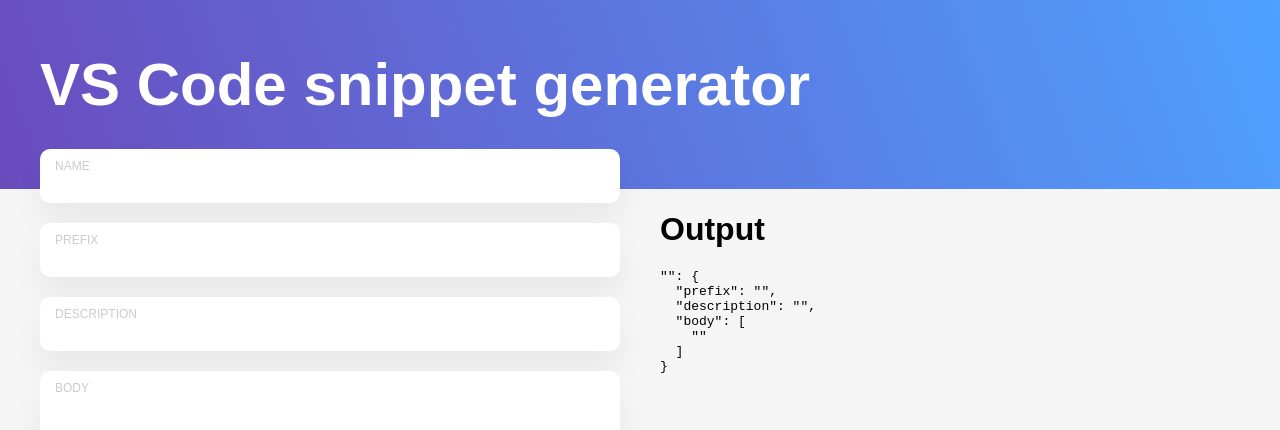
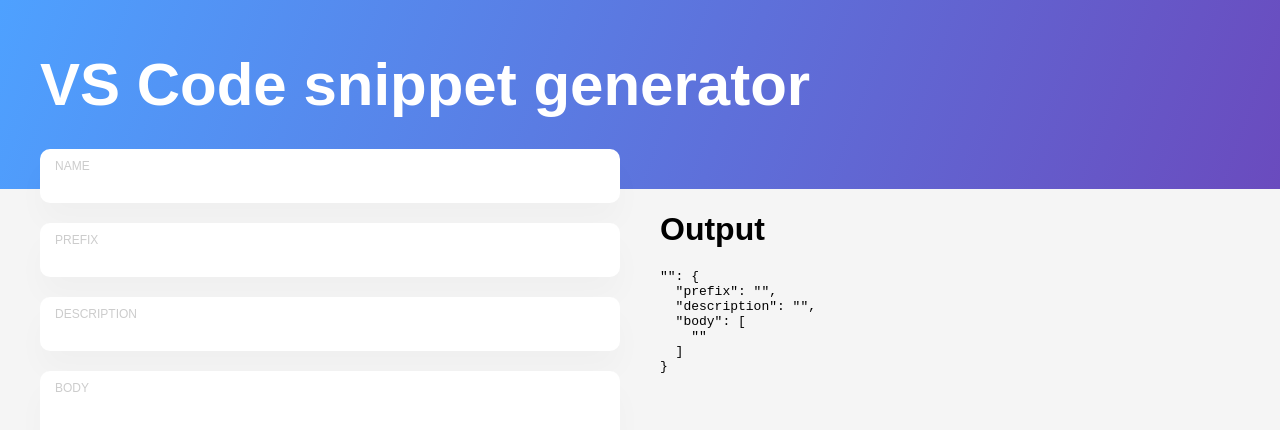
Before and after one commit to willwull/vscode-snippet-generator, a React (Create React App) app: page / in a window 1280 px wide. Shown: the top 430 px of the page. Built offline with nearby package versions, Linux system fonts and the light colour scheme.

Commit message:
🌈 Update colors and input appearance

```diff
--- a/src/styles/App.css
+++ b/src/styles/App.css
@@ -6,7 +6,7 @@
 }
 
 #header {
-  background: linear-gradient(70deg, rgb(106, 75, 190), rgb(78, 161, 255));
+  background: linear-gradient(-70deg, #6a4bbe, #4ea1ff);
   color: white;
   padding: 10px 40px 30px 40px;
   font-size: 30px;
--- a/src/styles/FancyInput.css
+++ b/src/styles/FancyInput.css
@@ -2,14 +2,25 @@
   background: white;
   padding: 10px 15px;
   border-radius: 10px;
-  box-shadow: rgba(0, 0, 0, 0.05) 0 20px 30px;
+  box-shadow: rgba(0, 0, 0, 0.025) 0 20px 30px;
+  transition: 300ms box-shadow;
   display: block;
+  cursor: text;
+}
+
+.fancy-input:focus-within {
+  box-shadow: rgba(0, 0, 0, 0.1) 0 20px 30px;
+}
+
+.fancy-input:focus-within .fancy-label {
+  color: #4ea1ff;
 }
 
 .fancy-input .fancy-label {
   color: #cccccc;
   font-size: 0.75em;
   text-transform: uppercase;
+  transition: 300ms color;
 }
 
 .fancy-input input {
--- a/src/styles/FancyTextarea.css
+++ b/src/styles/FancyTextarea.css
@@ -2,9 +2,19 @@
   background: white;
   padding: 10px 15px;
   border-radius: 10px;
-  box-shadow: rgba(0, 0, 0, 0.05) 0 20px 30px;
+  box-shadow: rgba(0, 0, 0, 0.025) 0 20px 30px;
+  transition: 300ms box-shadow;
   display: block;
   height: 250px;
+  cursor: text;
+}
+
+.fancy-textarea:focus-within {
+  box-shadow: rgba(0, 0, 0, 0.1) 0 20px 30px;
+}
+
+.fancy-textarea:focus-within .fancy-label {
+  color: #4ea1ff;
 }
 
 .fancy-textarea textarea {
@@ -20,4 +30,5 @@
   color: #cccccc;
   font-size: 0.75em;
   text-transform: uppercase;
+  transition: 300ms color;
 }
```
